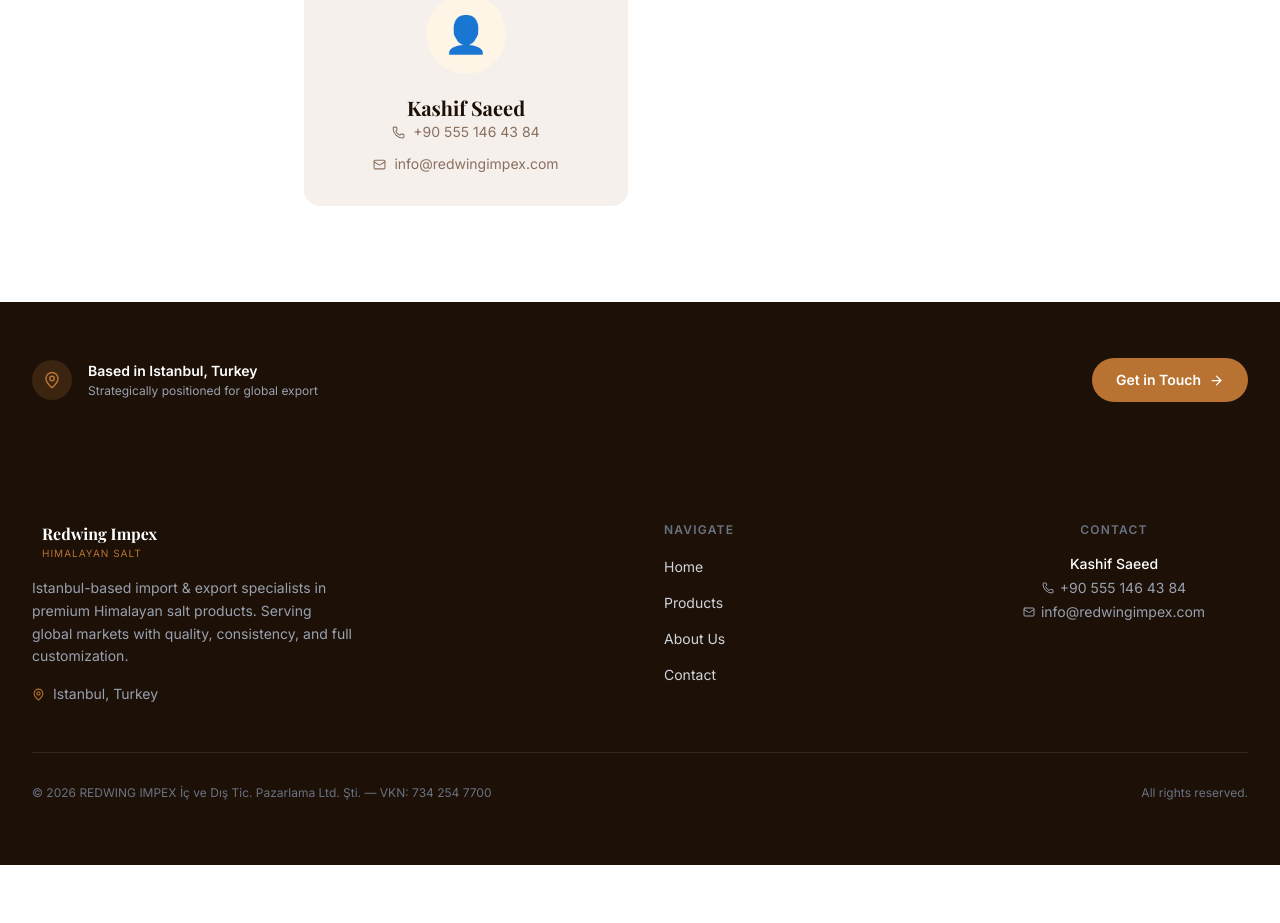
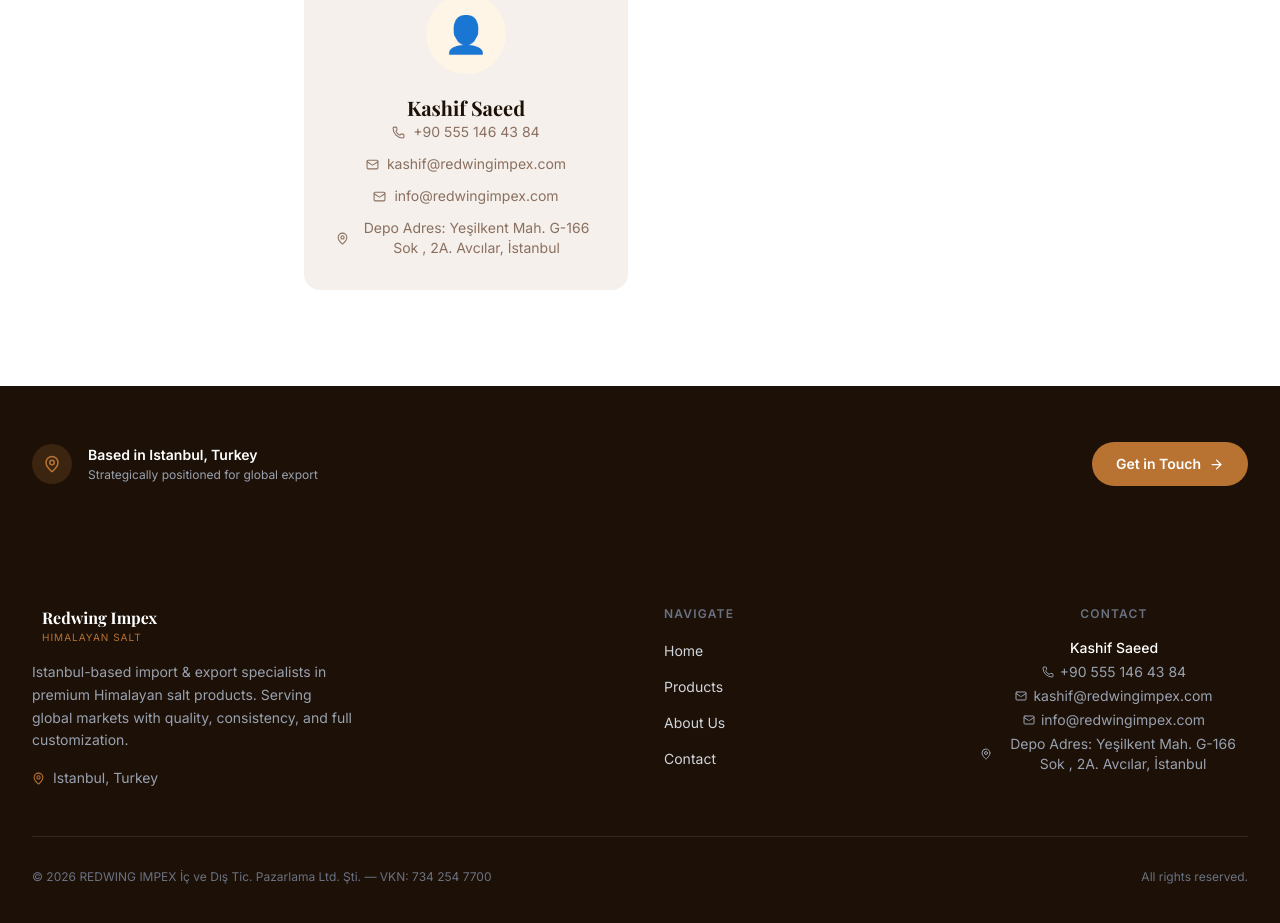
Before and after one commit to zmadil/RedwingImpex, a Next.js app: page /about in a window 1280 px wide. Shown: the part 1980-2903 px from the top of the page. Before the commit the page ends 2845 px from the top, so only its background shows below. Built offline with nearby package versions, Linux system fonts and the light colour scheme; a web font is replaced by a local one.

Commit message:
made changes to form

```diff
--- a/src/app/about/page.tsx
+++ b/src/app/about/page.tsx
@@ -203,6 +203,15 @@ export default function AboutPage() {
                     <Phone size={13} />
                     {c.phone}
                   </a>
+                  {c.email2 && (
+                    <a
+                      href={`mailto:${c.email2}`}
+                      className="flex items-center justify-center gap-2 text-sm text-[var(--muted)] hover:text-[var(--amber)] transition-colors"
+                    >
+                      <Mail size={13} />
+                      {c.email2}
+                    </a>
+                  )}
                   <a
                     href={`mailto:${c.email}`}
                     className="flex items-center justify-center gap-2 text-sm text-[var(--muted)] hover:text-[var(--amber)] transition-colors"
@@ -210,6 +219,12 @@ export default function AboutPage() {
                     <Mail size={13} />
                     {c.email}
                   </a>
+                  {c.address && (
+                    <p className="flex items-center justify-center gap-2 text-sm text-[var(--muted)] mt-1">
+                      <MapPin size={13} className="shrink-0" />
+                      {c.address}
+                    </p>
+                  )}
                 </div>
               </motion.div>
             ))}
--- a/src/app/contact/page.tsx
+++ b/src/app/contact/page.tsx
@@ -94,6 +94,15 @@ export default function ContactPage() {
                     <Phone size={12} />
                     {c.phone}
                   </a>
+                  {c.email2 && (
+                    <a
+                      href={`mailto:${c.email2}`}
+                      className="flex items-center gap-2 text-sm text-[var(--muted)] hover:text-[var(--amber)] transition-colors"
+                    >
+                      <Mail size={12} />
+                      {c.email2}
+                    </a>
+                  )}
                   <a
                     href={`mailto:${c.email}`}
                     className="flex items-center gap-2 text-sm text-[var(--muted)] hover:text-[var(--amber)] transition-colors"
@@ -101,6 +110,12 @@ export default function ContactPage() {
                     <Mail size={12} />
                     {c.email}
                   </a>
+                  {c.address && (
+                    <p className="flex items-center gap-2 text-sm text-[var(--muted)] mt-1">
+                      <MapPin size={12} className="shrink-0" />
+                      {c.address}
+                    </p>
+                  )}
                 </div>
               </motion.div>
             ))}
--- a/src/components/ContactStrip.tsx
+++ b/src/components/ContactStrip.tsx
@@ -1,7 +1,7 @@
 "use client";
 
 import { motion } from "framer-motion";
-import { Phone, Mail } from "lucide-react";
+import { Phone, Mail, MapPin } from "lucide-react";
 import { contacts } from "@/data/products";
 
 export default function ContactStrip() {
@@ -47,13 +47,6 @@ export default function ContactStrip() {
                   <Phone size={13} />
                   {c.phone}
                 </a>
-                <a
-                  href={`mailto:${c.email}`}
-                  className="flex items-center justify-center gap-2 text-sm text-[var(--muted)] hover:text-[var(--amber)] transition-colors"
-                >
-                  <Mail size={13} />
-                  {c.email}
-                </a>
                 {c.email2 && (
                   <a
                     href={`mailto:${c.email2}`}
@@ -63,6 +56,19 @@ export default function ContactStrip() {
                     {c.email2}
                   </a>
                 )}
+                <a
+                  href={`mailto:${c.email}`}
+                  className="flex items-center justify-center gap-2 text-sm text-[var(--muted)] hover:text-[var(--amber)] transition-colors"
+                >
+                  <Mail size={13} />
+                  {c.email}
+                </a>
+                {c.address && (
+                  <p className="flex items-center justify-center gap-2 text-sm text-[var(--muted)] mt-2">
+                    <MapPin size={13} className="shrink-0" />
+                    {c.address}
+                  </p>
+                )}
               </div>
             </motion.div>
           ))}
--- a/src/components/Footer.tsx
+++ b/src/components/Footer.tsx
@@ -71,6 +71,15 @@ export default function Footer() {
                     <Phone size={12} />
                     {c.phone}
                   </a>
+                  {c.email2 && (
+                    <a
+                      href={`mailto:${c.email2}`}
+                      className="flex items-center justify-center gap-1.5 text-gray-400 hover:text-[var(--amber)] transition-colors mt-1"
+                    >
+                      <Mail size={12} />
+                      {c.email2}
+                    </a>
+                  )}
                   <a
                     href={`mailto:${c.email}`}
                     className="flex items-center justify-center gap-1.5 text-gray-400 hover:text-[var(--amber)] transition-colors mt-1"
@@ -78,6 +87,12 @@ export default function Footer() {
                     <Mail size={12} />
                     {c.email}
                   </a>
+                  {c.address && (
+                    <p className="flex items-center justify-center gap-1.5 text-gray-400 mt-1">
+                      <MapPin size={12} className="shrink-0" />
+                      {c.address}
+                    </p>
+                  )}
                 </li>
               ))}
             </ul>
--- a/src/data/products.ts
+++ b/src/data/products.ts
@@ -247,7 +247,7 @@ export const contacts = [
     name: "Kashif Saeed",
     phone: "+90 555 146 43 84",
     email: "info@redwingimpex.com",
-    email2: "kashıf@redwıng.com",
-    role: "Sales Director",
+    email2: "kashif@redwingimpex.com",
+    address: "Depo Adres: Yeşilkent Mah. G-166 Sok , 2A. Avcılar, İstanbul",
   },
 ];
```
